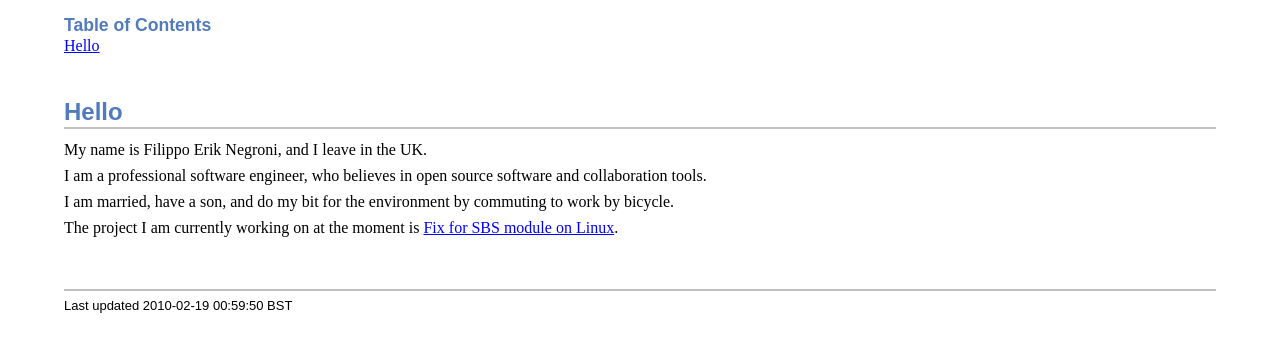
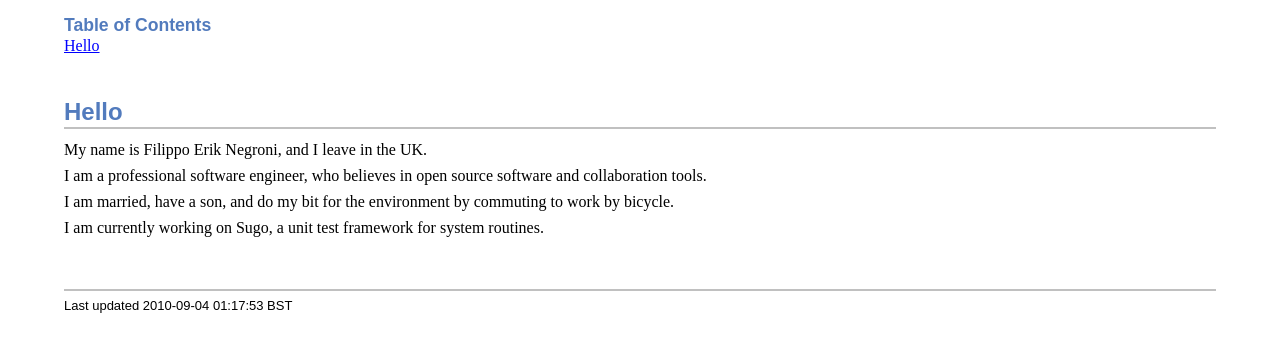
Before and after one commit to fnegroni/fnegroni.github.com, a plain HTML site: page index.html in a window 1280 px wide. Shown: the part 140-488 px from the top of the page. Drawn offline with Linux system fonts and the light colour scheme.

Commit message:
Update index from source

```diff
--- a/index.html
+++ b/index.html
@@ -471,11 +471,11 @@ function generateToc(toclevels) {
 <div class="paragraph"><p>My name is Filippo Erik Negroni, and I leave in the UK.</p></div>
 <div class="paragraph"><p>I am a professional software engineer, who believes in open source software and collaboration tools.</p></div>
 <div class="paragraph"><p>I am married, have a son, and do my bit for the environment by commuting to work by bicycle.</p></div>
-<div class="paragraph"><p>The project I am currently working on at the moment is <a href="linux-sbs-module-fix">Fix for SBS module on Linux</a>.</p></div>
+<div class="paragraph"><p>I am currently working on Sugo, a unit test framework for system routines.</p></div>
 </div>
 <div id="footer">
 <div id="footer-text">
-Last updated 2010-02-19 00:59:50 BST
+Last updated 2010-09-04 01:17:53 BST
 </div>
 </div>
 </body>
```
